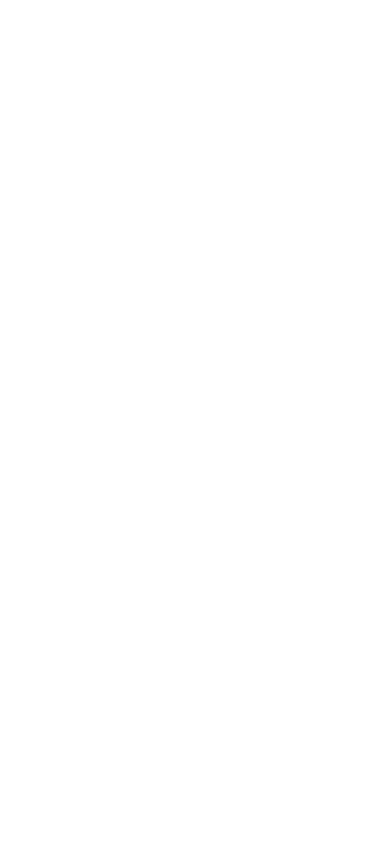
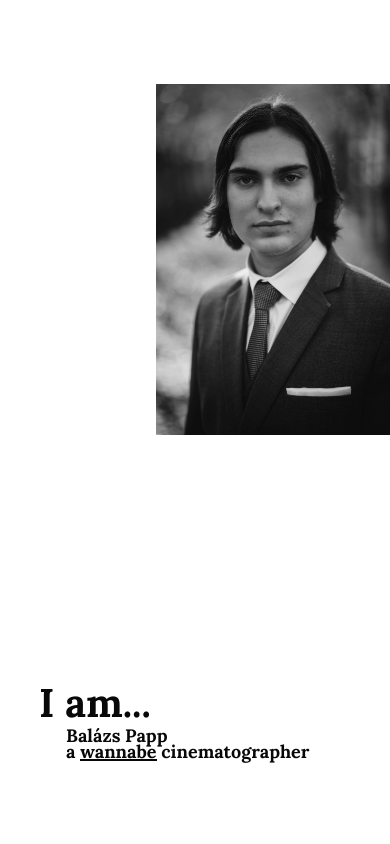
Before and after one commit to papp-balazs/pappbalazs.com, a PHP site: page / in a window 390 px wide. Before the commit the page is empty. Run offline with PHP 8.4, Linux system fonts and the light colour scheme.

Commit message:
Creating the basic showcase.

```diff
--- a/index.html
+++ b/index.html
@@ -1,9 +1,24 @@
 <!DOCTYPE html>
 <html>
 <head>
-
+	<title>Balázs Papp</title>
+	<meta charset="UTF-8">
+	<meta name="viewport" content="width=device-width,initial-scale=1,minimum-scale=1,maximum-scale=1">
+	<link rel="preconnect" href="https://fonts.googleapis.com">
+	<link rel="stylesheet" href="https://fonts.googleapis.com/css2?family=Lora:wght@400;700&family=Roboto:wght@400;700&display=swap">
+	<link rel="stylesheet" href="styles.css">
 </head>
 <body>
+	<main>
+		<section id="showcase">
+			<div id="me">
+				<h1>I am...</h1>
+				<h2>Balázs Papp</h2>
+				<h2>a <span>wannabe</span> cinematographer</h2>
+			</div>
 
+			<img id="portrait" src="images/pappbalazs.jpg">
+		</section>
+	</main>
 </body>
 </html>
--- a/scss/_base.scss
+++ b/scss/_base.scss
@@ -16,3 +16,8 @@
 	color: $primary-color;
 	background: $primary-bg;
 }
+
+section {
+	width: 100vw;
+	min-height: 100vh;
+}
--- /dev/null
+++ b/scss/sections/_showcase.scss
@@ -0,0 +1,92 @@
+#showcase {
+	position: fixed;
+	display: flex;
+	justify-content: space-between;
+	align-items: center;
+
+	#me {
+		font-family: Lora, serif;
+		font-weight: 700;
+		margin-left: 10vw;
+
+		h1 {
+			font-size: 70px;
+			line-height: 80px;
+
+			@include breakpoint(1200) {
+				font-size: 50px;
+				line-height: 60px;
+			}
+
+			@include breakpoint(1000) {
+				font-size: 40px;
+				line-height: 50px;
+			}
+		}
+
+		h2 {
+			font-size: 28px;
+			line-height: 25px;
+			margin-left: 45px;
+
+			@include breakpoint(1200) {
+				font-size: 24px;
+				line-height: 22px;
+				margin-left: 35px;
+			}
+
+			@include breakpoint(1000) {
+				font-size: 22px;
+				line-height: 20px;
+				margin-left: 27px;
+			}
+
+			@include breakpoint(450) {
+				font-size: 18px;
+				line-height: 16px;
+			}
+		}
+
+		span {
+			position: relative;
+
+			&::before {
+				content: "";
+				position: absolute;
+				bottom: 2px;
+				height: 3px;
+				width: 100%;
+				background: $primary-color;
+
+				@include breakpoint(850) {
+					height: 2px;
+				}
+			}
+		}
+
+		@include breakpoint(850) {
+			align-self: start;
+		}
+	}
+
+	#portrait {
+		height: 70vh;
+
+		@include breakpoint(1000) {
+			height: 55vh;
+		}
+
+		@include breakpoint(850) {
+			max-width: 60vw;
+			max-height: 60vh;
+			height: auto;
+		}
+	}
+
+	@include breakpoint(850) {
+		flex-direction: column-reverse;
+		align-items: end;
+		justify-content: space-between;
+		padding: 10vh 0;
+	}
+}
--- a/scss/styles.scss
+++ b/scss/styles.scss
@@ -1,2 +1,6 @@
 @import "variables";
 @import "base";
+
+@import "mixins/breakpoint";
+
+@import "sections/showcase";
--- a/styles.css
+++ b/styles.css
@@ -17,4 +17,106 @@
   background: white;
 }
 
+section {
+  width: 100vw;
+  min-height: 100vh;
+}
+
+#showcase {
+  position: fixed;
+  display: flex;
+  justify-content: space-between;
+  align-items: center;
+}
+#showcase #me {
+  font-family: Lora, serif;
+  font-weight: 700;
+  margin-left: 10vw;
+}
+#showcase #me h1 {
+  font-size: 70px;
+  line-height: 80px;
+}
+@media (max-width: 1200px) {
+  #showcase #me h1 {
+    font-size: 50px;
+    line-height: 60px;
+  }
+}
+@media (max-width: 1000px) {
+  #showcase #me h1 {
+    font-size: 40px;
+    line-height: 50px;
+  }
+}
+#showcase #me h2 {
+  font-size: 28px;
+  line-height: 25px;
+  margin-left: 45px;
+}
+@media (max-width: 1200px) {
+  #showcase #me h2 {
+    font-size: 24px;
+    line-height: 22px;
+    margin-left: 35px;
+  }
+}
+@media (max-width: 1000px) {
+  #showcase #me h2 {
+    font-size: 22px;
+    line-height: 20px;
+    margin-left: 27px;
+  }
+}
+@media (max-width: 450px) {
+  #showcase #me h2 {
+    font-size: 18px;
+    line-height: 16px;
+  }
+}
+#showcase #me span {
+  position: relative;
+}
+#showcase #me span::before {
+  content: "";
+  position: absolute;
+  bottom: 2px;
+  height: 3px;
+  width: 100%;
+  background: #080808;
+}
+@media (max-width: 850px) {
+  #showcase #me span::before {
+    height: 2px;
+  }
+}
+@media (max-width: 850px) {
+  #showcase #me {
+    align-self: start;
+  }
+}
+#showcase #portrait {
+  height: 70vh;
+}
+@media (max-width: 1000px) {
+  #showcase #portrait {
+    height: 55vh;
+  }
+}
+@media (max-width: 850px) {
+  #showcase #portrait {
+    max-width: 60vw;
+    max-height: 60vh;
+    height: auto;
+  }
+}
+@media (max-width: 850px) {
+  #showcase {
+    flex-direction: column-reverse;
+    align-items: end;
+    justify-content: space-between;
+    padding: 10vh 0;
+  }
+}
+
 /*# sourceMappingURL=styles.css.map */
```
Also changed, not shown: images/pappbalazs.jpg (added), 1 other file.
